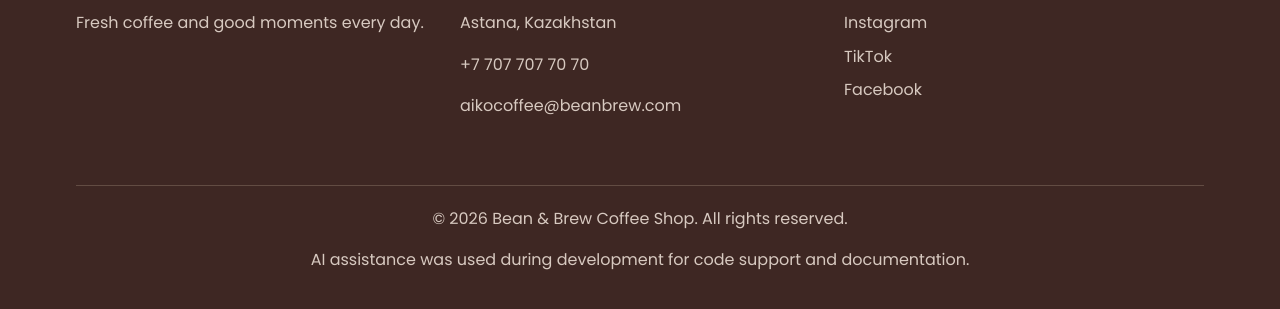
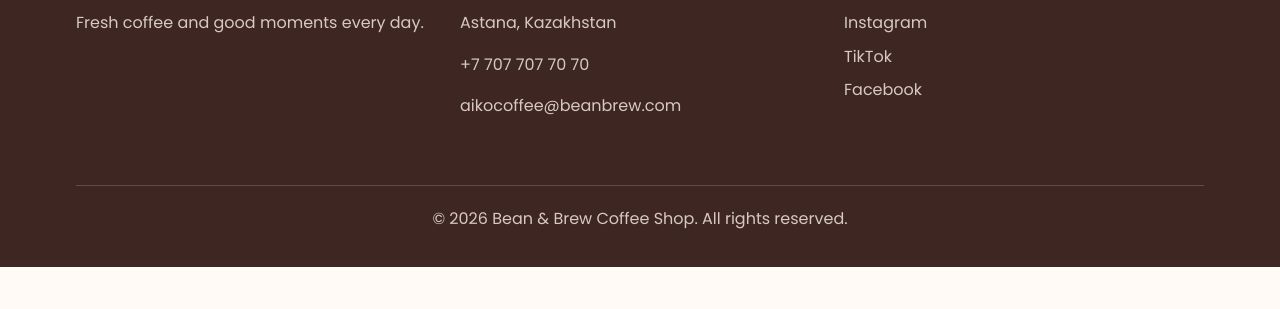
Before and after one commit to khanziik/webmidcoffee, a plain HTML site: page about.html in a window 1280 px wide. Shown: the part 2661-2970 px from the top of the page. After the commit the page ends 2928 px from the top, so only its background shows below. Drawn offline with Linux system fonts and the light colour scheme.

Commit message:
Refactor README and finalize footer layout

```diff
--- a/about.html
+++ b/about.html
@@ -228,7 +228,7 @@
 
             <div class="footer-bottom">
                 <p>&copy; 2026 Bean & Brew Coffee Shop. All rights reserved.</p>
-                <p class="ai-disclosure">AI assistance was used during development for code support and documentation.</p>
+                <p class="ai-disclosure"></p>
             </div>
         </div>
     </footer>
```
Also changed, not shown: gallery.html (+1 -1 lines), index.html (+1 -1 lines), 1 other file.
